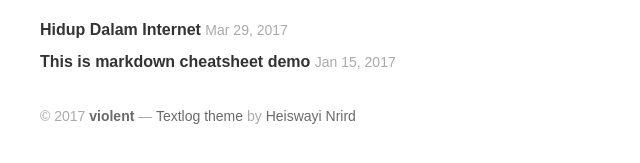
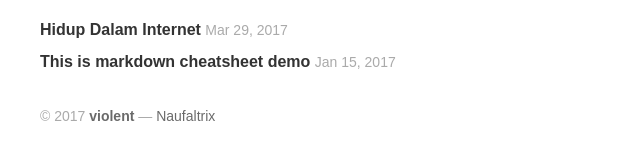
Before and after one commit to naufaltrix/naufaltrix.github.io, a Jekyll site: the page built from index.html, in a window 1280 px wide. Shown: the part 157-320 px from the top of the page, without its empty margins (0-640 px from the left). Built offline with Jekyll 4.4.1, drawn with Linux system fonts in a browser that asks for light colours; some web fonts are replaced.

Commit message:
Update default.html

```diff
--- a/_layouts/default.html
+++ b/_layouts/default.html
@@ -5,7 +5,7 @@
     <div class="page-content">
       {{ content }}
       <div class="copyright">
-        <p>&copy; {{ site.time | date: '%Y' }} <a href="{{ site.baseurl | prepend: site.url }}" title="{{ site.description }}"><strong>{{ site.title }}</strong></a> ― <a href="http://github.com/heiswayi/textlog" title="a minimalist Jekyll theme for documentation">Textlog theme</a> by <a href="http://heiswayi.github.io">Heiswayi Nrird</a></p>
+        <p>&copy; {{ site.time | date: '%Y' }} <a href="{{ site.baseurl | prepend: site.url }}" title="{{ site.description }}"><strong>{{ site.title }}</strong></a> ― <a href="http://github.com/naufaltrix/" title="">Naufaltrix</a></p>
       </div>
     </div>
     {% include google_analytics.html %}
```
